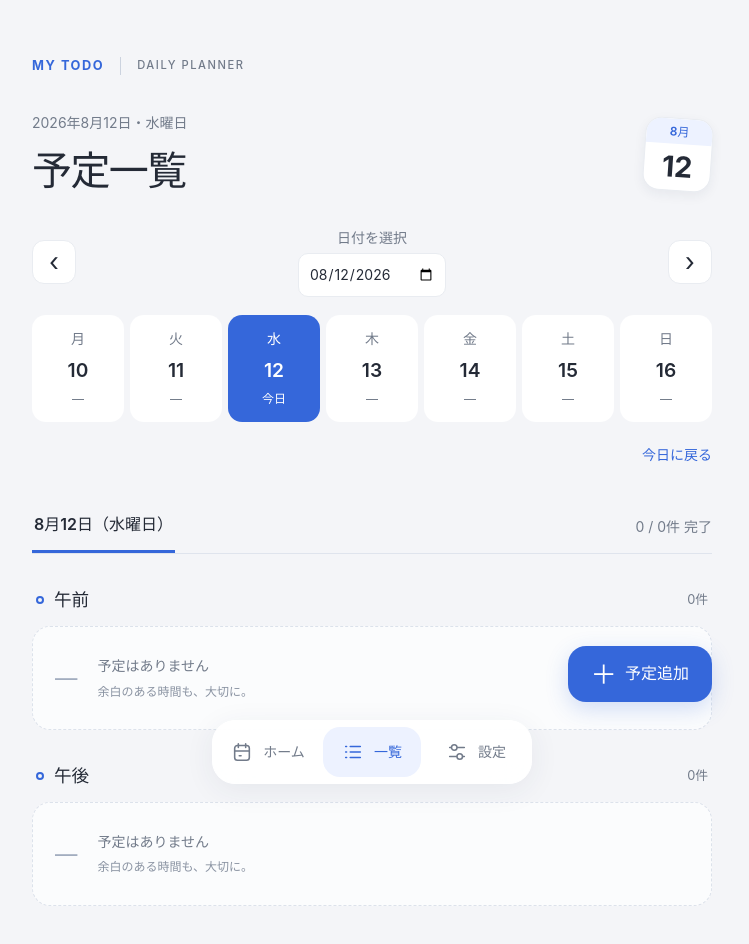
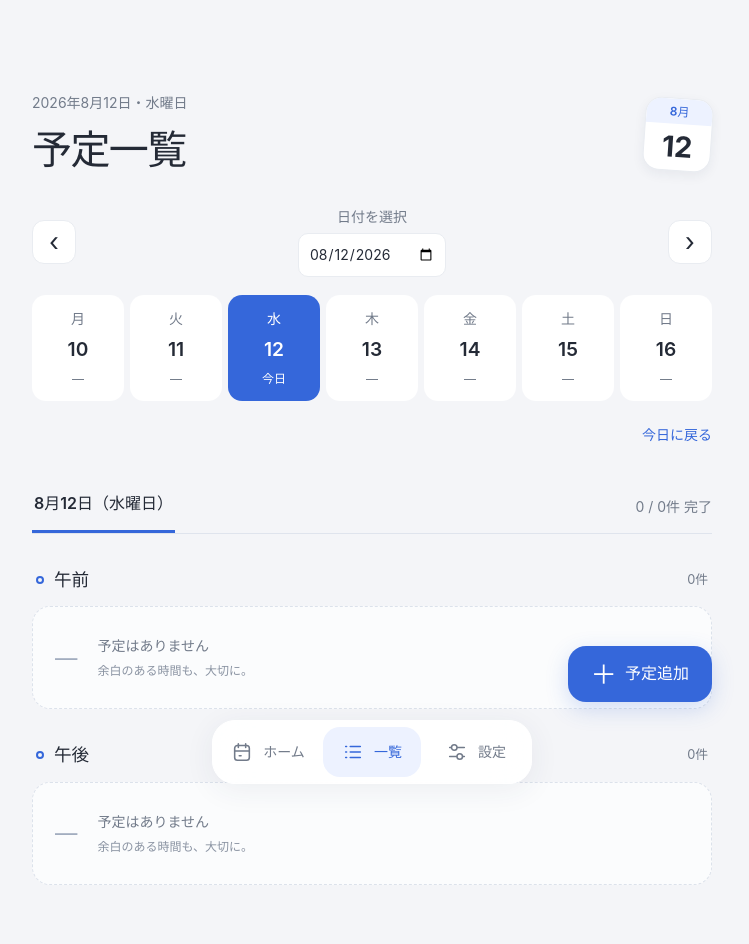
Before and after one commit to cucumber1117/App12_MYTODO, a React (Vite) app: page /list in a window 1280 px wide. Shown: the top 944 px of the page, without its empty margins (268-1017 px from the left). Built offline with nearby package versions, Linux system fonts and the light colour scheme.

Commit message:
ヘッダー削除

```diff
--- a/src/pages/Home/Home.jsx
+++ b/src/pages/Home/Home.jsx
@@ -70,15 +70,12 @@ function Home({ periodSettings, isDateList = false }) {
     return (
         <div className={styles.page}>
             <div className={styles.home}>
-                <header className={styles.pageHeader}>
-                    <p className={styles.eyebrow}>MY TODO <span>DAILY PLANNER</span></p>
                     <div className={styles.headingRow}>
                         <div><p className={styles.dateLabel}>{dateLabel}・{weekday}</p><h1 className={styles.title}>{isDateList ? '予定一覧' : '今日の予定'}</h1></div>
                         <div className={styles.calendarBadge} aria-hidden="true"><span>{date.getMonth() + 1}月</span><strong>{date.getDate()}</strong></div>
                     </div>
                     {isDateList && <DatePicker selectedDate={selectedDate} todos={todos} onSelect={(value) => { setBrowsedDate(value); setMessage(''); }} />}
                     <div className={styles.summary}><span>{isDateList ? `${date.getMonth() + 1}月${date.getDate()}日（${weekday}）` : '今日'}</span><p>{selectedTodos.filter((todo) => todo.completed).length} / {selectedTodos.length}件 完了</p></div>
-                </header>
                 <button
                     className={styles.addButton}
                     type="button"
--- a/src/pages/Setting/Setting.jsx
+++ b/src/pages/Setting/Setting.jsx
@@ -10,7 +10,6 @@ function Setting({ periodSettings, onPeriodSettingsChange }) {
   return (
     <div className={styles.page}>
       <div className={styles.panel}>
-        <p className={styles.eyebrow}>PREFERENCES</p>
         <h1>設定</h1>
         <fieldset className={styles.options}>
           <legend>表示する時間帯</legend>
```
